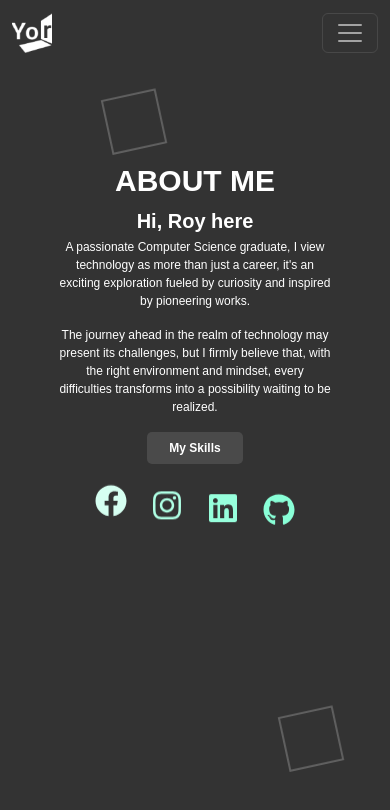
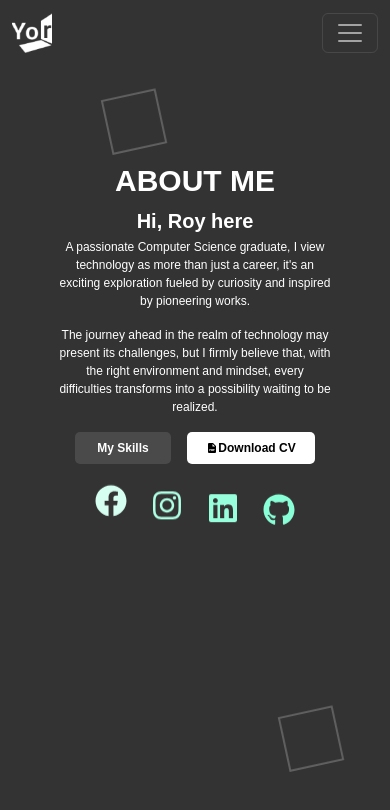
Before and after one commit to roypaul21/RoyWebPortfolio, a React (Vite) app: page /aboutme in a window 390 px wide. Shown: the top 810 px of the page. Built offline with nearby package versions, Linux system fonts and the light colour scheme.

Commit message:
add: button download CV About Me Page

```diff
--- a/src/pages/aboutme/AboutMe.jsx
+++ b/src/pages/aboutme/AboutMe.jsx
@@ -3,6 +3,7 @@ import { FaFacebook } from "react-icons/fa";
 import { FaInstagram } from "react-icons/fa";
 import { FaLinkedin } from "react-icons/fa6";
 import { FaGithub } from "react-icons/fa";
+import { BiSolidFilePdf } from "react-icons/bi";
 import { useEffect } from "react"
 import Aos from "aos"
 import "aos/dist/aos.css"
@@ -20,6 +21,17 @@ export default function AboutMe() {
             once: true,
         })
     },[])
+
+    const PdfCVFile = "https://drive.google.com/uc?export=download&id=14CeDxIpuV6C9DCUvihNLmTC-BkuZOplS";
+    const downloadFile = () => {
+        const anchor = document.createElement('a');
+        anchor.href = PdfCVFile;
+        anchor.download = 'CV.pdf';
+        document.body.appendChild(anchor);
+        anchor.click();
+        document.body.removeChild(anchor);
+    };
+
     return(
         <section className="about-section">
             <div className="about-section-left-content">
@@ -44,6 +56,10 @@ export default function AboutMe() {
                         <a href="/skills">
                                 <button id="skills" data-aos="fade-left" data-aos-delay="2000">My Skills</button>
                         </a>
+                        <button className="contact-download-pdf" onClick={downloadFile} data-aos="fade-left" data-aos-delay="2200">
+                            <BiSolidFilePdf/> Download CV
+                        </button>
+
                     </div>
                     <div className="about-icon-wrapper" data-aos="fade-left" data-aos-delay="2300">
                         <div className="about--section--icon" data-aos="zoom-out">
--- a/src/pages/contact/Contact.jsx
+++ b/src/pages/contact/Contact.jsx
@@ -57,6 +57,7 @@ export default function Contact() {
                     <MdEmail />
                     <p>roypnarido@gmail.com</p>
                 </div>
+
                 <div className="contact-icon">
                     <FaPhoneAlt />
                     <p>0927 420 7118</p>
--- a/src/stylesheet/App.css
+++ b/src/stylesheet/App.css
@@ -326,6 +326,8 @@ body {
   width: 100%;
   z-index: 5;
   position: relative;
+  display: flex;
+  gap: 1rem;
 }
 
 .about-section-btn > a > button{
@@ -336,6 +338,21 @@ body {
   border-radius: 5px;
   font-weight: 700;
   color: white;
+}
+
+.about-section-btn > button{
+  width: 9rem;
+  height: 2.5rem;
+  background-color: white;
+  border-width: 0;
+  border-radius: 5px;
+  font-weight: 700;
+  color: black;
+  display: flex;
+  text-align: center;
+  justify-content: center;
+  align-items: center;
+
 }
 
 
@@ -419,10 +436,25 @@ body {
     font-size: 12px;
   }
 
+  .about-section-btn {
+    align-items: center;
+    justify-content: center;
+  }
+
   .about-section-btn > a > button{
     width: 6rem;
     height: 2rem;
     background-color: #4A4A4A;
+    border-width: 0;
+    border-radius: 5px;
+    font-size: 12px;
+    font-style: normal;
+    font-weight: 600;
+  }
+
+  .about-section-btn > button{
+    width: 8rem;
+    height: 2rem;
     border-width: 0;
     border-radius: 5px;
     font-size: 12px;
```
